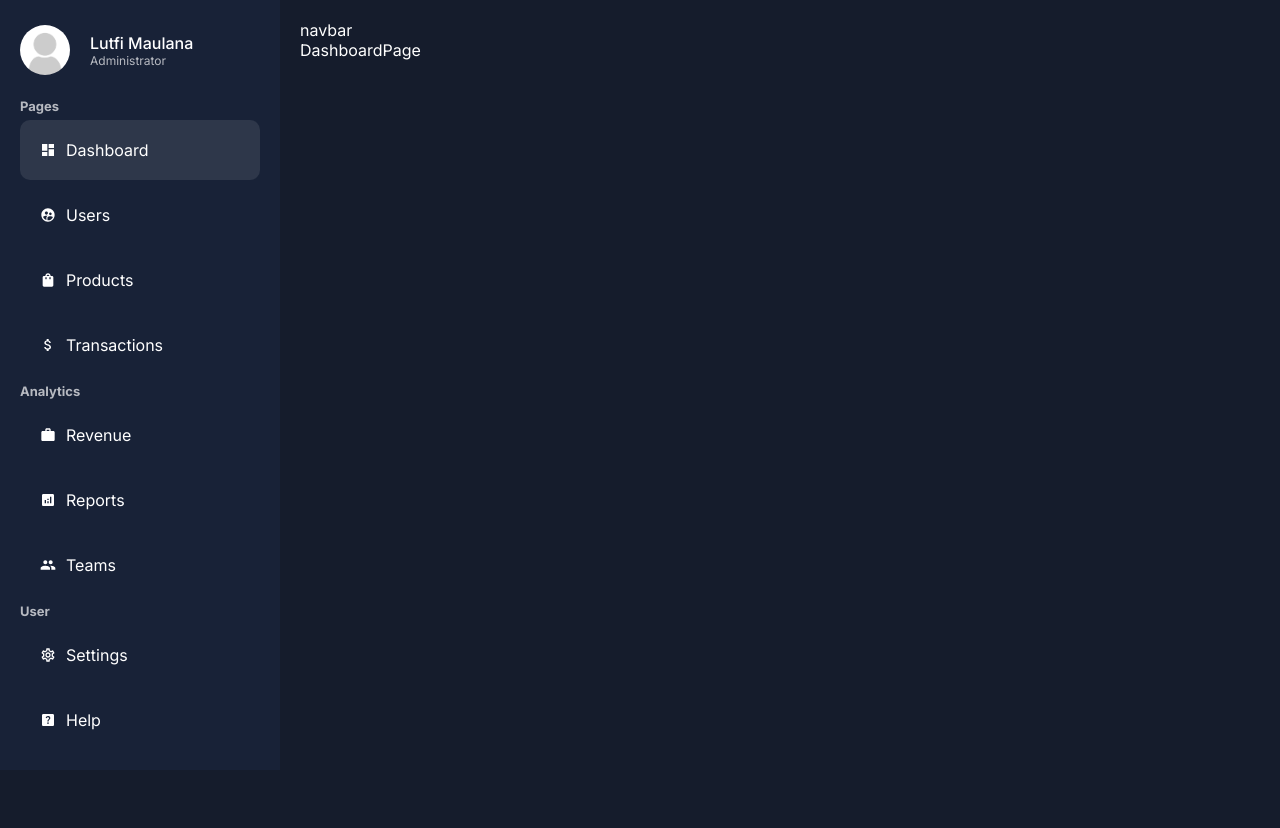
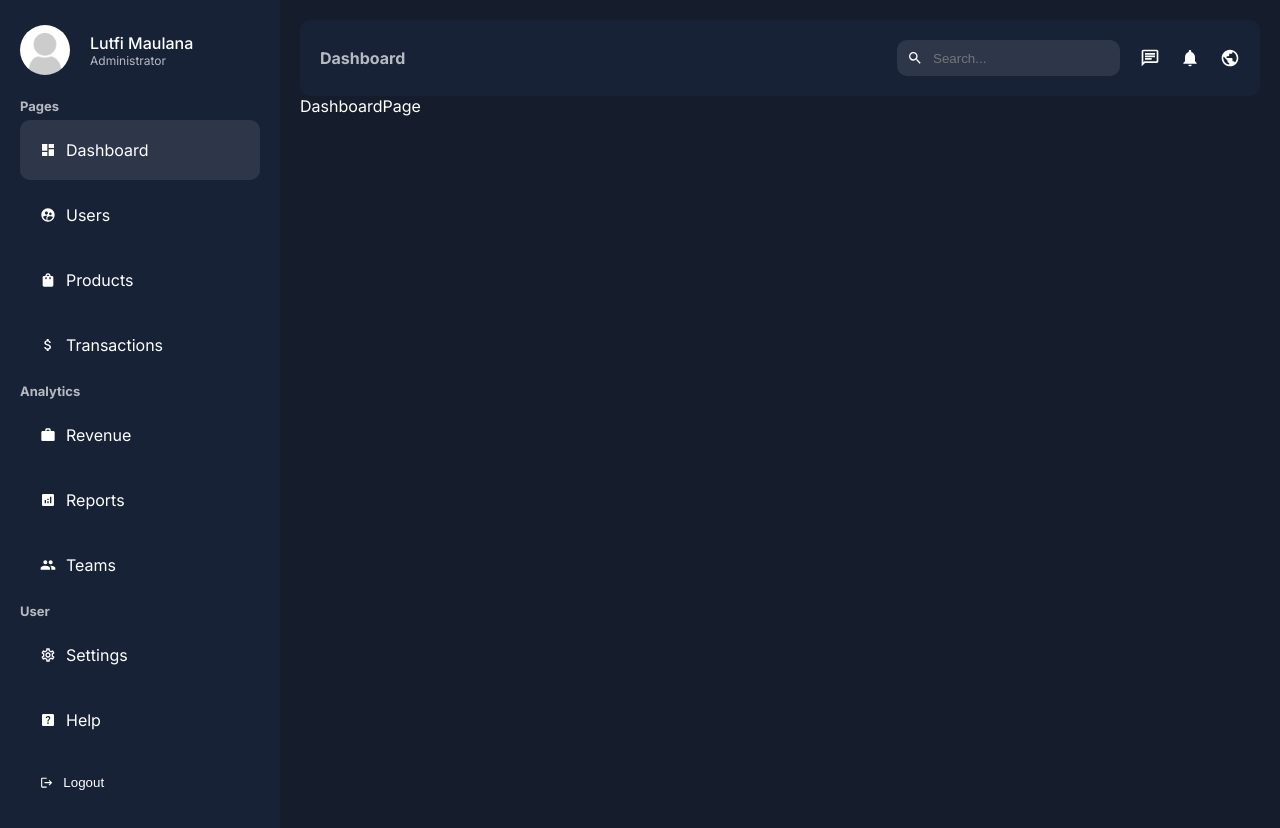
Before and after one commit to lutfimaulana17/cms-admin, a Next.js app: page /dashboard in a window 1280 px wide. Before the commit the page ends 800 px from the top, so only its background shows below. Built offline with nearby package versions, Linux system fonts and the light colour scheme.

Commit message:
layouting for navbar and add logout btn on sidebar

```diff
--- a/app/ui/dashboard/navbar/navbar.jsx
+++ b/app/ui/dashboard/navbar/navbar.jsx
@@ -1,6 +1,31 @@
+"use client"
+
+import { usePathname } from 'next/navigation'
+import styles from './navbar.module.css'
+import {
+  MdSearch,
+  MdNotifications,
+  MdOutlineChat,
+  MdPublic
+} from "react-icons/md";
+
 const Navbar = () => {
+  const pathname = usePathname()
   return (
-    <div>navbar</div>
+    <div className={styles.container}>
+      <div className={styles.title}>{pathname.split('/').pop()}</div>
+      <div className={styles.menu}>
+        <div className={styles.search}>
+          <MdSearch />
+          <input type="text" placeholder="Search..." className={styles.input} />
+        </div>
+        <div className={styles.icons}>
+            <MdOutlineChat size={20} />
+            <MdNotifications size={20} />
+            <MdPublic size={20} />
+        </div>
+      </div>
+    </div>
   )
 }
 
--- a/app/ui/dashboard/navbar/navbar.module.css
+++ b/app/ui/dashboard/navbar/navbar.module.css
@@ -0,0 +1,40 @@
+.container{
+    display: flex;
+    justify-content: space-between;
+    align-items: center;
+    padding: 20px;
+    border-radius: 10px;
+    background-color: var(--bgSoft);
+}
+
+.title{
+    color: var(--textSoft);
+    font-weight: bold;
+    text-transform: capitalize;
+}
+
+.menu{
+    display: flex;
+    align-items: center;
+    gap: 20px;
+}
+
+.search{
+    display: flex;
+    align-items: center;
+    gap: 10px;
+    background-color: #2e374a;
+    padding: 10px;
+    border-radius: 10px;
+}
+
+.input{
+    background-color: transparent;
+    border: none;
+    color: var(--text);
+}
+
+.icons{
+    display: flex;
+    gap: 20px;
+}
--- a/app/ui/dashboard/sidebar/sidebar.jsx
+++ b/app/ui/dashboard/sidebar/sidebar.jsx
@@ -7,7 +7,8 @@
   MdAnalytics,
   MdPeople,
   MdOutlineSettings,
-  MdHelpCenter
+  MdHelpCenter,
+  MdLogout
 } from "react-icons/md";
 import styles from './sidebar.module.css'
 import MenuLink from "./menuLink/menuLink";
@@ -96,6 +97,10 @@
           </li>
         ))}
       </ul>
+      <button className={styles.logout}>
+        <MdLogout />
+        Logout
+      </button>
     </div>
   )
 }
--- a/app/ui/dashboard/sidebar/sidebar.module.css
+++ b/app/ui/dashboard/sidebar/sidebar.module.css
@@ -39,3 +39,21 @@
     font-size: 13px;
     margin: 10px 0px;
 }
+
+.logout{
+    padding: 20px;
+    display: flex;
+    align-items: center;
+    gap: 10px;
+    margin: 5px 0px;
+    border-radius: 10px;
+    background: none;
+    border: none;
+    width: 100%;
+    color: white;
+    cursor: pointer;
+}
+
+.logout:hover{
+    background-color: #2e374a;
+}
```
